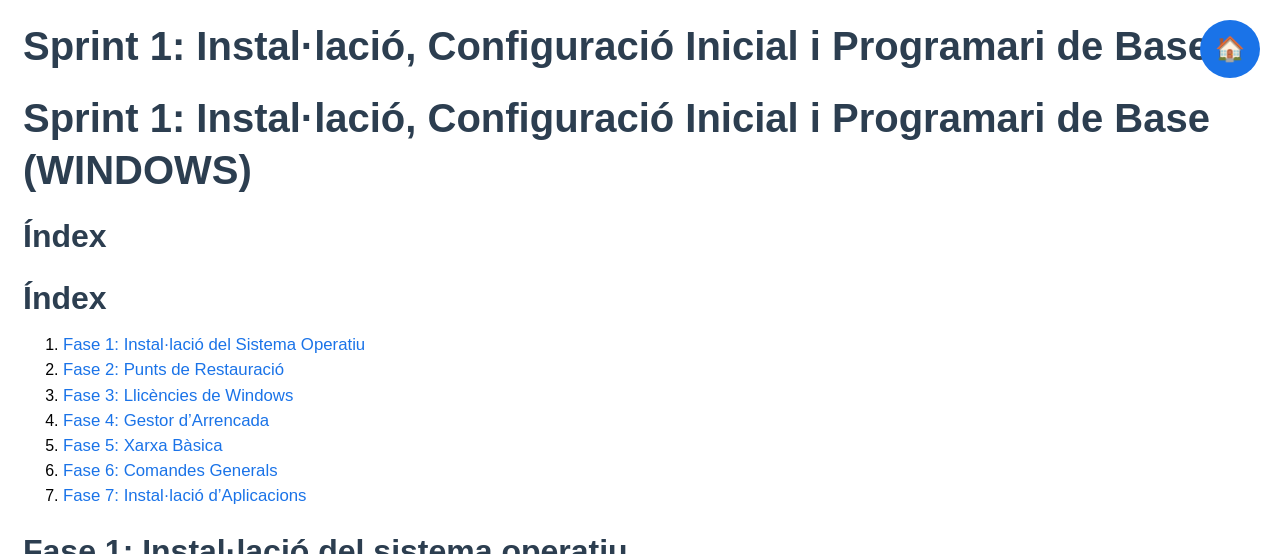
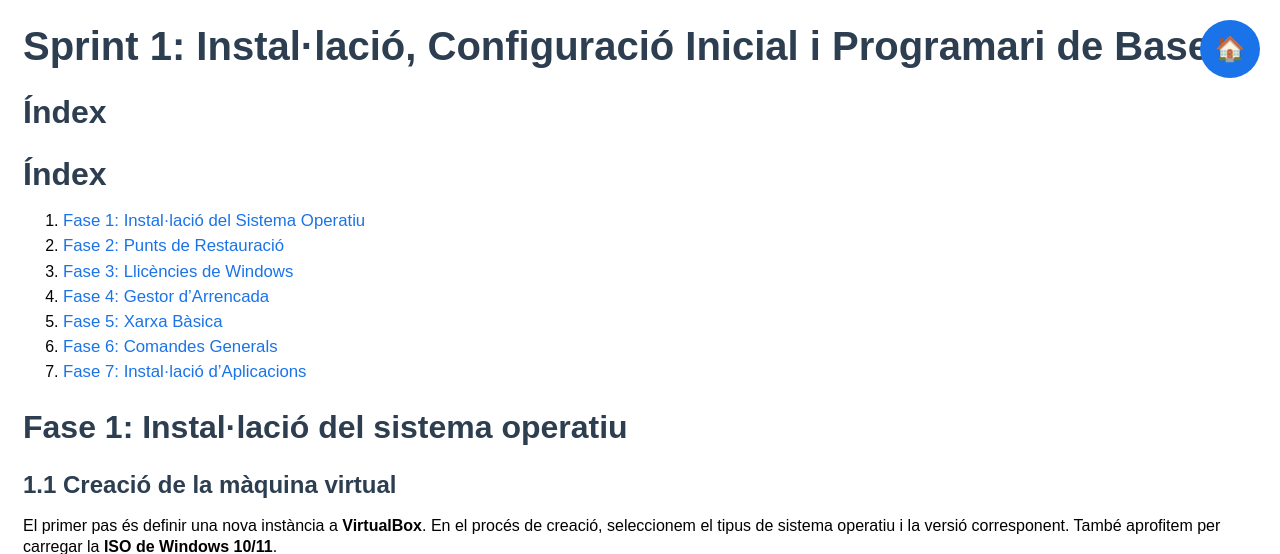
Before and after one commit to pauserra-IE/ISOPJ2, a Jekyll site: the page built from SP1/SP1.md, in a window 1280 px wide and 900 px high, cut to the strip 0-554 px from the top of the window. Built offline with Jekyll 4.4.1, drawn with Linux system fonts in a browser that asks for light colours.

```diff
--- a/SP1/SP1.md
+++ b/SP1/SP1.md
@@ -3,7 +3,6 @@ layout: default
 title: "Sprint 1: Instal·lació, Configuració Inicial i Programari de Base"
 ---
 
-# Sprint 1: Instal·lació, Configuració Inicial i Programari de Base (WINDOWS)
 ## Índex
 
 ## Índex
```
